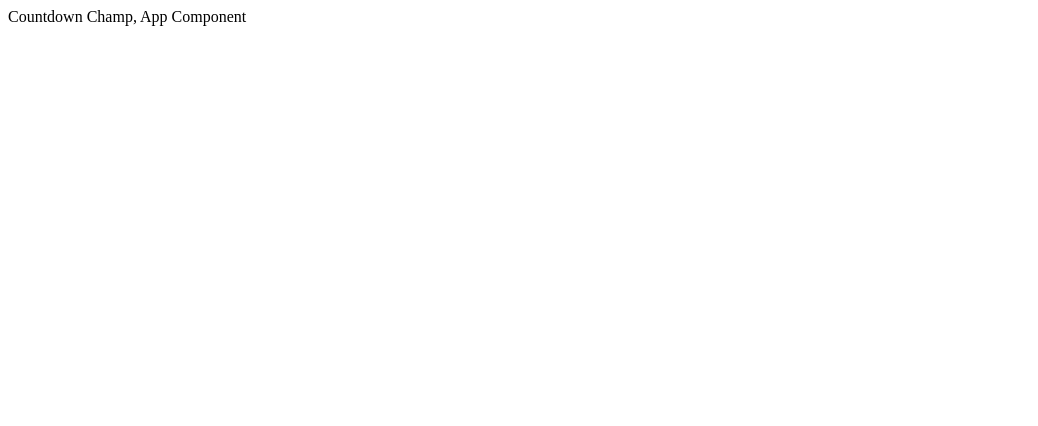
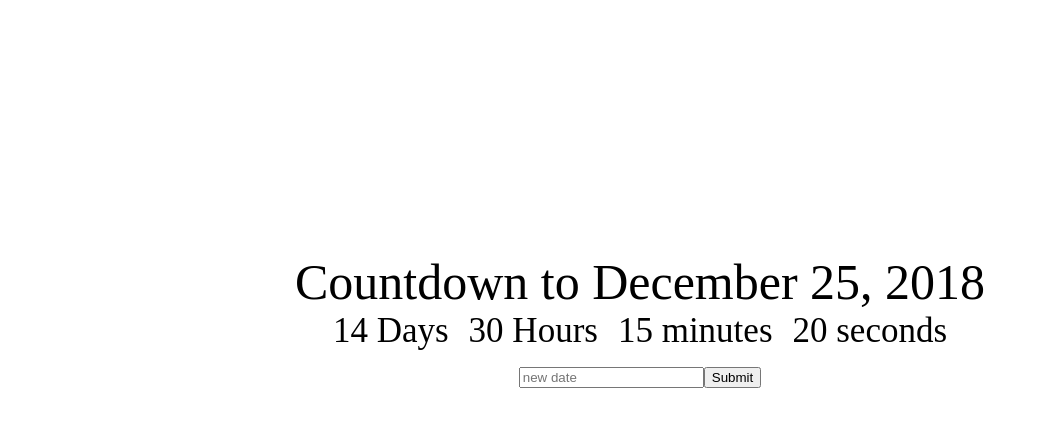
Before and after one commit to aindriu80/countdownchamp, a React (Create React App) app in the folder countdownchamp/: page / in a window 1280 px wide. Shown: the top 426 px of the page, without its empty margins (0-1038 px from the left). Built offline with nearby package versions, Linux system fonts and the light colour scheme.

Commit message:
Structuring the application

```diff
--- /dev/null
+++ b/countdownchamp/src/App.css
@@ -0,0 +1,29 @@
+.App {
+    text-align: center;
+    font-size: 35px;
+    margin-top: 20%;
+}
+
+.App-title {
+    font-size: 50px;
+}
+
+
+.Clock-days, .Clock-hours, .Clock-minutes, .Clock-seconds{
+    display: inline;
+    margin: 10px;
+}
+
+.Clock-hours{
+
+}
+
+
+.Clock-minutes{
+
+}
+
+
+.Clock-seconds{
+
+}
--- a/countdownchamp/src/App.jsx
+++ b/countdownchamp/src/App.jsx
@@ -1,11 +1,24 @@
 import React, { Component } from 'react';
+import './App.css';
 
 class App extends Component {
     render() {
         return (
-            <div>Countdown Champ, App Component</div>
+            <div className="App">
+                <div className="App-title">Countdown to December 25, 2018</div>
+                <div>
+                    <div className="Clock-days">14 Days</div>
+                    <div className="Clock-hours">30 Hours</div>
+                    <div className="Clock-minutes">15 minutes</div>
+                    <div className="Clock-seconds">20 seconds</div>
+                </div>
+                <div>
+                    <input placeholder='new date' />
+                    <button>Submit</button>
+                </div>
+
+            </div>
         )
-
     }
 }
 
--- a/countdownchamp/src/index.js
+++ b/countdownchamp/src/index.js
@@ -2,6 +2,6 @@
 import ReactDOM from "react-dom";
 import App from './App';
 ReactDOM.render(
-    <App></App>,
+    <App />,
     document.getElementById("root")
 );
```
